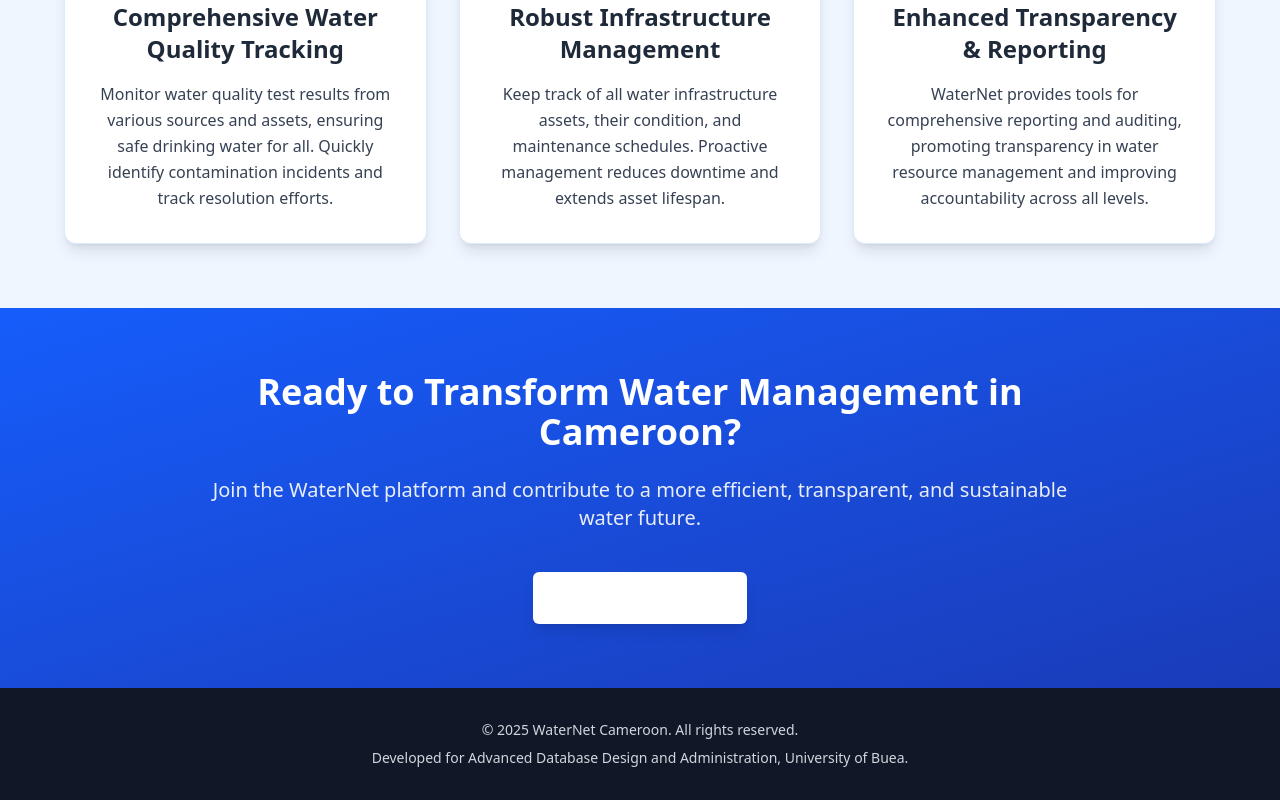
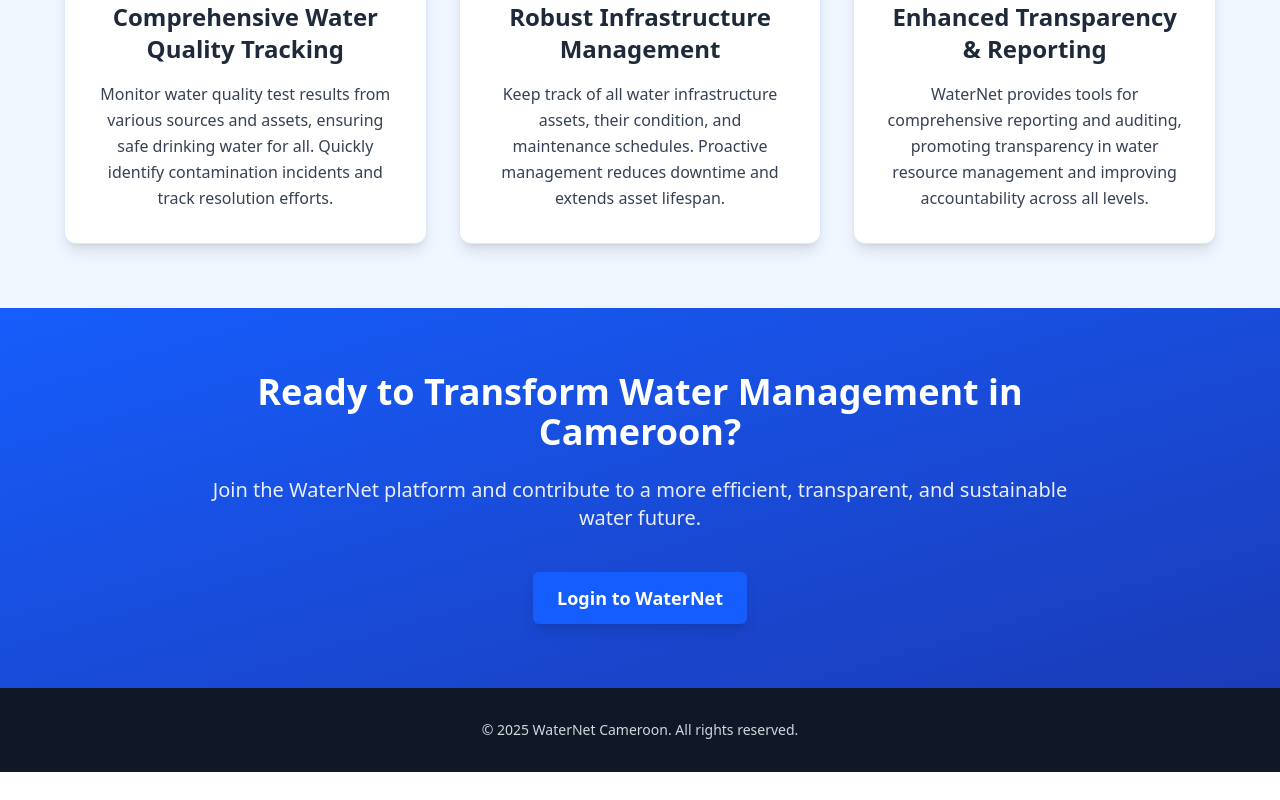
Before and after one commit to Beri28/waternet, a React (Vite) app: page / in a window 1280 px wide. Shown: the part 2066-2866 px from the top of the page. After the commit the page ends 2838 px from the top, so only its background shows below. Built offline with nearby package versions, Linux system fonts and the light colour scheme.

Commit message:
Update LandingPage.tsx

```diff
--- a/src/pages/LandingPage.tsx
+++ b/src/pages/LandingPage.tsx
@@ -242,7 +242,7 @@
           <p className="text-xl opacity-90 mb-10">
             Join the WaterNet platform and contribute to a more efficient, transparent, and sustainable water future.
           </p>
-          <Button onClick={onLoginClick} size="large" className="bg-white text-blue-700 hover:bg-gray-100 transform hover:scale-105 transition-transform duration-300 shadow-lg">
+          <Button onClick={onLoginClick} size="large" className="bg-blue-200 text-blue-700 hover:bg-gray-100 transform hover:scale-105 transition-transform duration-300 shadow-lg">
             Login to WaterNet
           </Button>
         </div>
@@ -251,7 +251,6 @@
       {/* Footer */}
       <footer className="py-8 bg-gray-900 text-gray-300 text-center text-sm px-6">
         <p>&copy; {new Date().getFullYear()} WaterNet Cameroon. All rights reserved.</p>
-        <p className="mt-2">Developed for Advanced Database Design and Administration, University of Buea.</p>
       </footer>
 
       {/* Tailwind CSS utility classes can be applied directly in a full project */}
```
